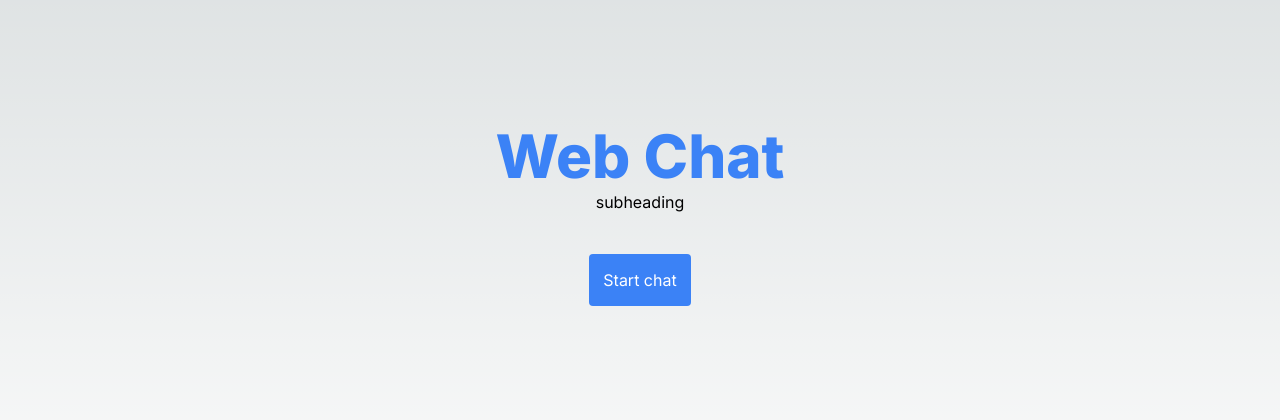
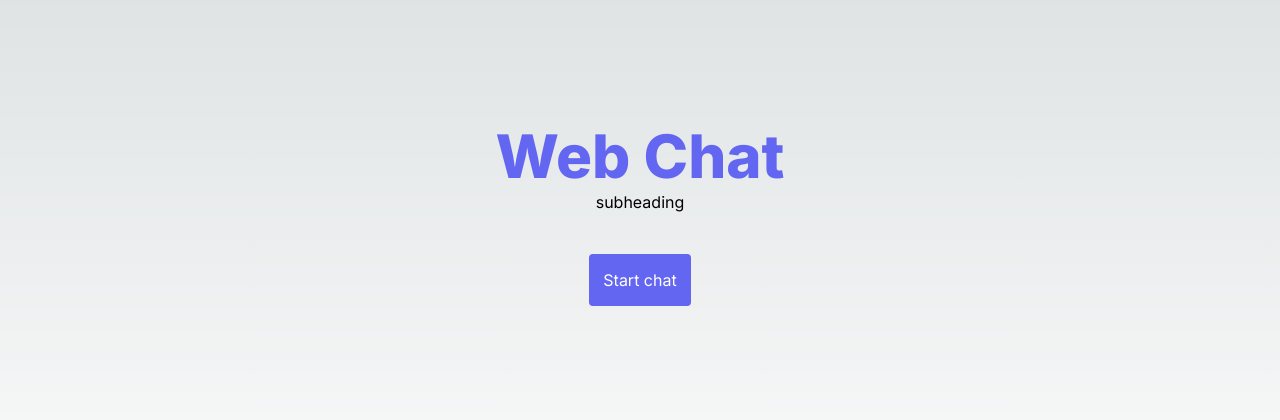
Before and after one commit to meganallas/web-chat, a Next.js app: page / in a window 1280 px wide. Shown: the part 184-604 px from the top of the page. Built offline with nearby package versions, Linux system fonts and the light colour scheme.

Commit message:
clerk and prim color

```diff
--- a/src/app/page.tsx
+++ b/src/app/page.tsx
@@ -3,10 +3,12 @@ import Link from "next/link";
 
 export default function Home() {
   return (
-      <div className="h-screen flex flex-col items-center justify-center">
-        <h1 className="text-6xl font-extrabold text-blue-500 mb-1">Web Chat</h1>
-        <p className="mb-10">subheading</p>
-        <Button as={Link} href="/chat">Start chat</Button>
-      </div>
+    <div className="h-screen flex flex-col items-center justify-center">
+      <h1 className="text-6xl font-extrabold text-indigo-500 mb-1">Web Chat</h1>
+      <p className="mb-10">subheading</p>
+      <Button as={Link} href="/chat">
+        Start chat
+      </Button>
+    </div>
   );
 }
--- /dev/null
+++ b/src/app/sign-in/[[...sign-in]]/page.tsx
@@ -0,0 +1,9 @@
+import { SignIn } from "@clerk/nextjs";
+
+export default function SignInPage() {
+  return (
+    <div className="h-screen flex items-center justify-center">
+      <SignIn appearance={{ variables: { colorPrimary: "#6365f1" } }} />
+    </div>
+  );
+}
--- /dev/null
+++ b/src/app/sign-up/[[...sign-up]]/page.tsx
@@ -0,0 +1,9 @@
+import { SignUp } from "@clerk/nextjs";
+
+export default function SignUpPage() {
+  return (
+    <div className="h-screen flex items-center justify-center">
+      <SignUp appearance={{ variables: { colorPrimary: "#6365f1" } }} />
+    </div>
+  );
+}
--- a/src/components/Button.tsx
+++ b/src/components/Button.tsx
@@ -20,7 +20,7 @@ export default function Button<T extends React.ElementType = "button">({
     <Component
       {...props}
       className={twMerge(
-        "flex items-center justify-center gap-2 rounded bg-blue-500 text-white p-[0.875rem] active:bg-blue-600 disabled:bg-gray-200",
+        "flex items-center justify-center gap-2 rounded bg-indigo-500 text-white p-[0.875rem] active:bg-indigo-600 disabled:bg-gray-200",
         props.className
       )}
     ></Component>
```
Also changed, not shown: 1 other file (tests, documents, lock files or other folders).
